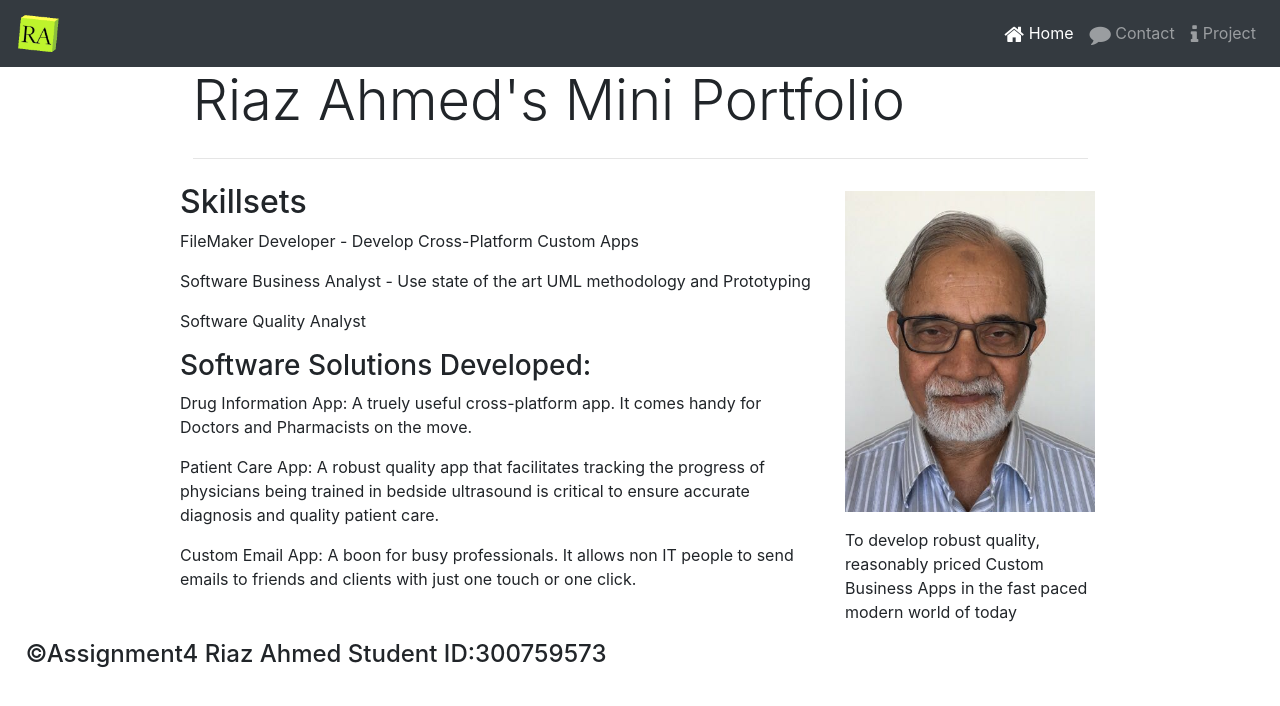
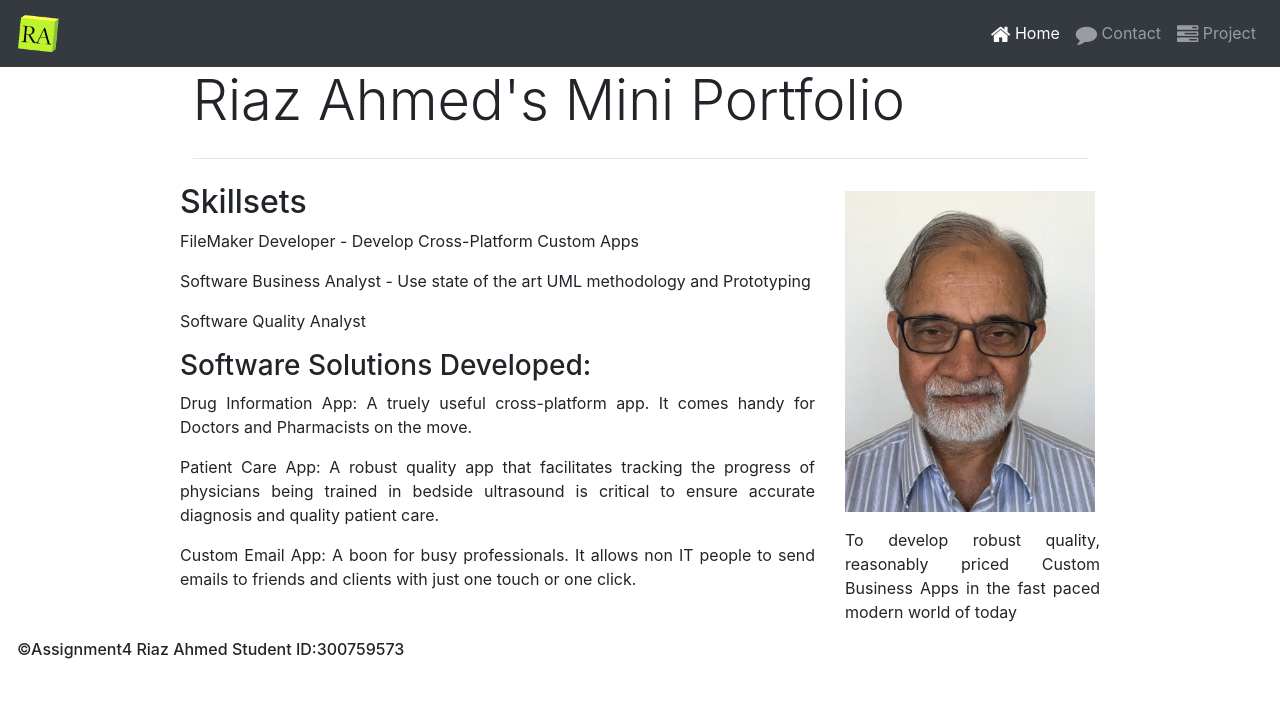
Before and after one commit to riazahmedsg/Assignment4-300759573, a Node server app: page / in a window 1280 px wide. Shown: the top 706 px of the page. Run offline with Node 20, Linux system fonts and the light colour scheme; some libraries are stand-ins or nearby versions.

Commit message:
app.css updated

```diff
--- a/public/content/app.css
+++ b/public/content/app.css
@@ -3,3 +3,6 @@ Student name:           Riaz Ahmed
 Student Number          300759573
 web site name:          Assignment4-300759573
 file description:       contains Custom CSS      */
+body {
+    text-align: justify;
+}
--- a/views/partials/footer.ejs
+++ b/views/partials/footer.ejs
@@ -7,7 +7,7 @@ file description:       contains ejs template Code -->
 <script src="/jquery/dist/jquery.min.js"></script>
 <script src="/bootstrap/dist/js/bootstrap.bundle.min.js"></scrip/t>
 <script src="/scripts/app.js"></script>
-<h4> &nbsp;&nbsp;&nbsp; &copy;Assignment4 Riaz Ahmed Student ID:300759573 </h4>
+<h6> &nbsp;&nbsp;&nbsp; &copy;Assignment4 Riaz Ahmed Student ID:300759573 </h6>
 
 
  </body>
--- a/views/partials/header.ejs
+++ b/views/partials/header.ejs
@@ -55,7 +55,8 @@ file description:       contains ejs template Code -->
                       <li id="Project" class="nav-item">
                         <% } %>
                           <a class="nav-link" href="/project">
-                            <i class="fa fa-info fa-lg"></i> Project</a>
+                            <i class="fa fa-tasks fa-lg"></i> Project</a>
+
                       </li>
 
 
```
